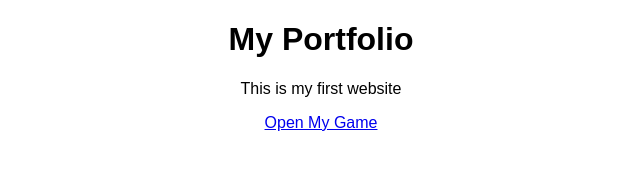
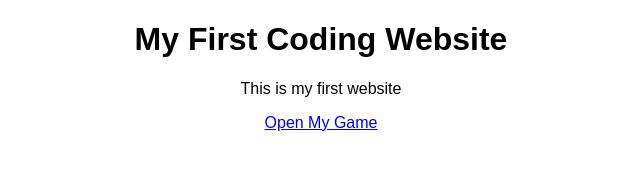
Before and after one commit to kanavagarwaal1-ai/my-web-portfolio, a plain HTML site: page index.html in a window 1280 px wide. Shown: the whole page, without its empty margins (319-959 px from the left). Drawn offline with Linux system fonts and the light colour scheme.

Commit message:
Update index.html

```diff
--- a/index.html
+++ b/index.html
@@ -2,7 +2,8 @@
 <html>
 <body style="text-align:center; font-family:Arial;">
 
-<h1>My Portfolio</h1>
+<h1>My First Coding Website</h1>
+
 
 <p>This is my first website</p>
 
```
